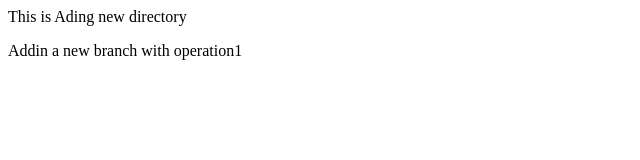
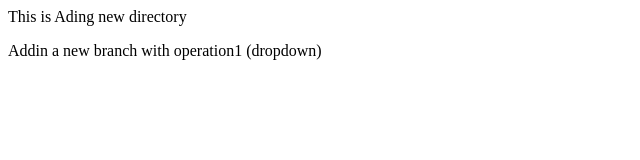
Before and after one commit to PriyaGupta2210/Tast1, a plain HTML site: page index.html in a window 1280 px wide. Shown: the full height of the page, 0-640 px from the left. Drawn offline with Linux system fonts and the light colour scheme.

Commit message:
add dropdown

```diff
--- a/index.html
+++ b/index.html
@@ -1,2 +1,2 @@
 <p>This is Ading new directory</p>
-<p>Addin a new branch with operation1</p>
+<p>Addin a new branch with operation1 (dropdown)</p>
```
